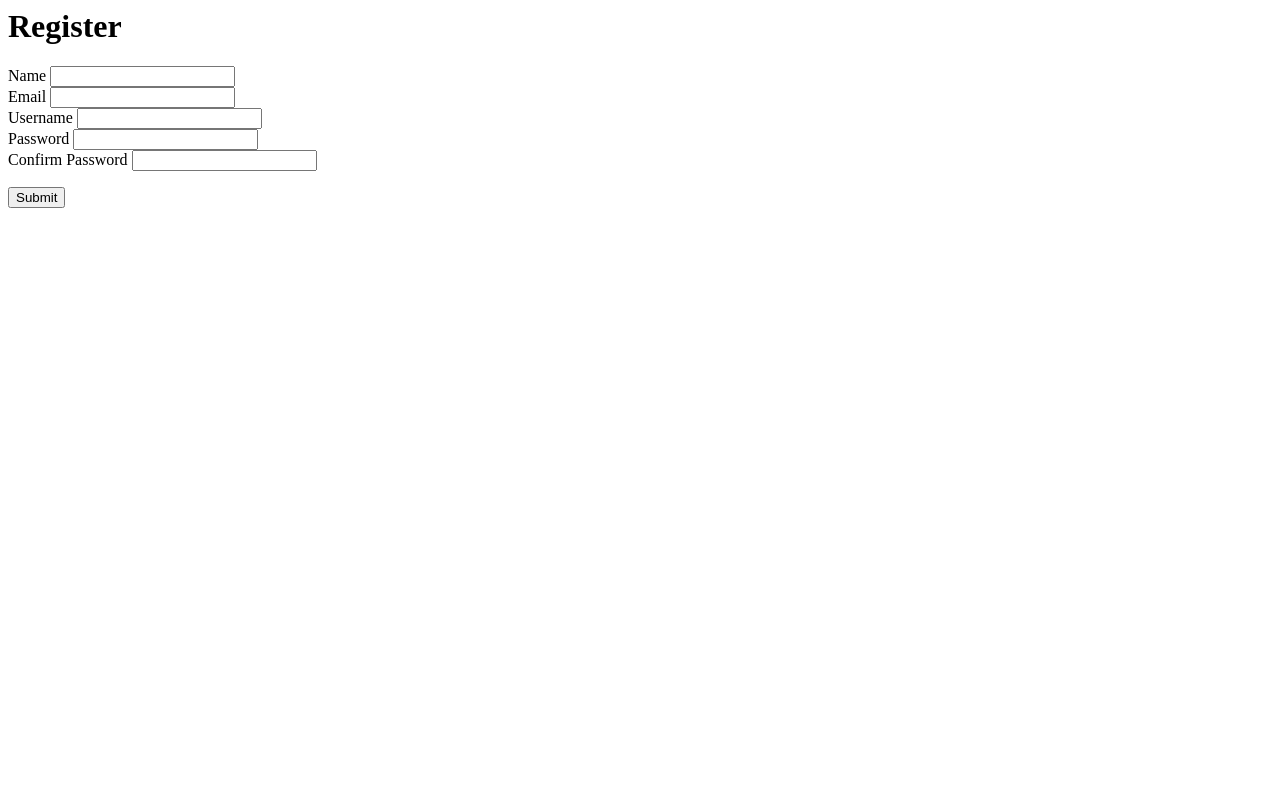
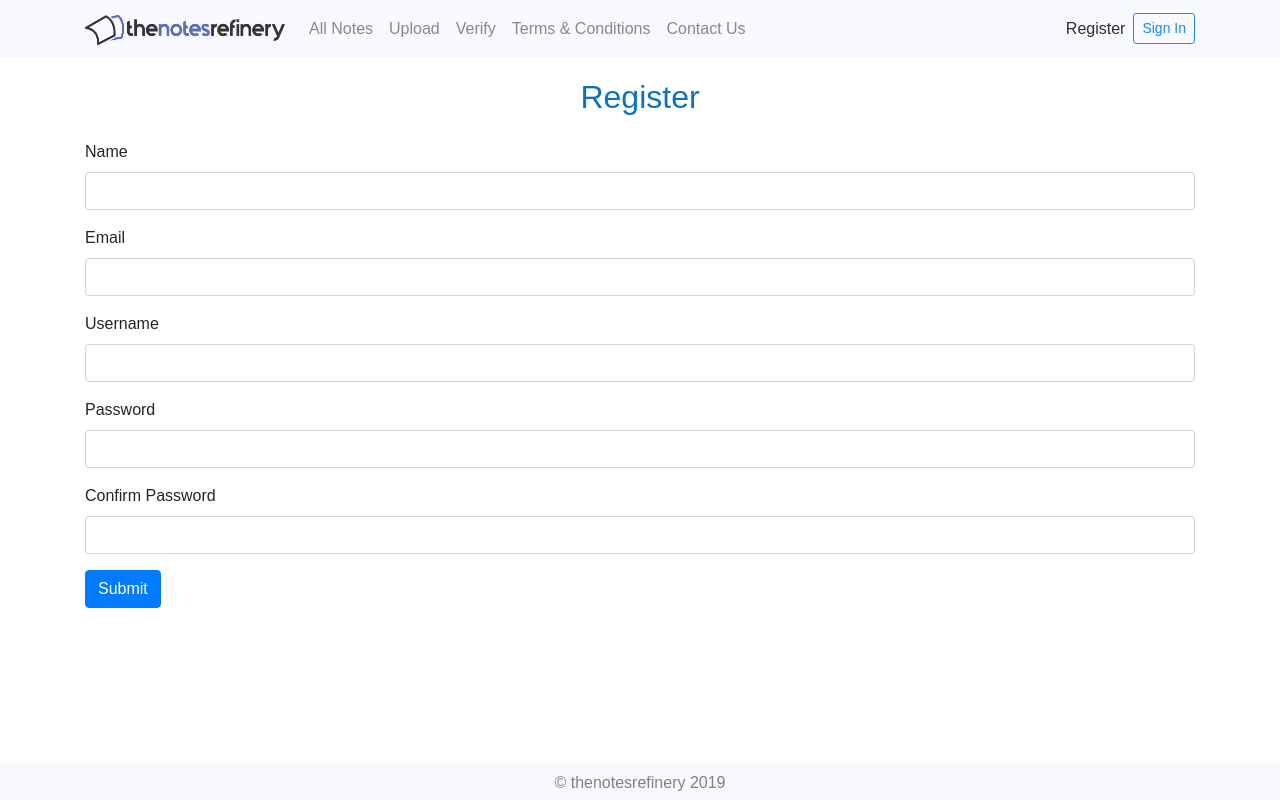
Before and after one commit to thenotesrefinery/backend, a Flask app: page /register in a window 1280 px wide. Run offline with Flask 2, Linux system fonts and the light colour scheme; some libraries are stand-ins or nearby versions.

Commit message:
created a default css file for register page, for future refactoring

```diff
--- a/app.py
+++ b/app.py
@@ -61,6 +61,10 @@ def termsCond():
 def contact():
     return render_template('contact.html')
 
+@app.route('/login')
+def login():
+    return render_template('login.html')
+
 @app.route('/register', methods=['GET', 'POST'])
 def register():
     form = RegisterForm(request.form)
--- /dev/null
+++ b/static/css/layout.css
@@ -0,0 +1,35 @@
+@font-face {
+  font-family: 'Muli';
+  src: url('../fonts/Muli.woff2') format('woff2');
+  unicode-range: U+0100-024F, U+0259, U+1E00-1EFF, U+2020, U+20A0-20AB, U+20AD-20CF, U+2113, U+2C60-2C7F, U+A720-A7FF;
+}
+
+body {
+  padding-top: 54px;
+  font-family: 'Muli', sans-serif;
+  display: flex;
+  min-height: 100vh;
+  flex-direction: column;
+}
+
+.container {
+  flex: 1;
+}
+
+nav {
+  background-color: ghostwhite;
+  opacity: 0.9;
+}
+
+footer {
+  background-color: ghostwhite;
+  width: 100%;
+  padding-bottom: 5px;
+  color: grey;
+  text-align: center;
+  padding-top: 10px;
+}
+
+.page-header {
+  color: #0C71C3;
+}
--- a/templates/contact.html
+++ b/templates/contact.html
@@ -10,10 +10,10 @@
 
 {% block content %}
 <!-- Page Content -->
-<div class="contact mx-5">
+<div class="container">
 
   <!-- Page Heading -->
-  <div class="mt-3 text-center">
+  <div class="my-4 text-center">
     <h2 class="page-header">Contact Us</h2>
     <p>Got a question or a suggestion to improve the site? Let's chat! 🙂</p>
   </div>
--- a/templates/includes/_navbar.html
+++ b/templates/includes/_navbar.html
@@ -19,13 +19,18 @@
       <img src="{{ url_for('static', filename='img/logo.png') }}" width="200" height="30" class="d-inline-block">
     </a>
     <div class="collapse navbar-collapse" id="navbarResponsive">
-      <ul class="navbar-nav">
+      <ul class="navbar-nav mr-auto">
         {% for href, id, text in navbar %}
         <li class="nav-item {% if id == active_page %}active{% endif %}">
           <a class="nav-link" href="{{ url_for(href) }}">{{ text }}</a>
         </li>
         {% endfor %}
       </ul>
+      <ul class="navbar-nav ml-auto">
+        <li class="nav-item">
+          <a class="nav-link {% if active_page == 'register' %}active{% endif %}" href="{{ url_for('register') }}">Register</a>
+        </li>
+      </ul>
     </div>
     <button type="button" class="btn btn-outline-primary btn-sm">Sign In</button>
   </div>
--- a/templates/layout.html
+++ b/templates/layout.html
@@ -20,11 +20,12 @@
   <body>
     {% include 'includes/_navbar.html' %}
 
+    {% include 'includes/_messages.html' %}
     {% block content %}{% endblock %}
 
+    <footer>&copy; thenotesrefinery 2019</footer>
   </body>
 
-  <footer>&copy; thenotesrefinery 2019</footer>
 
   <script src="{{ url_for('static', filename='jquery/jquery.min.js') }}"></script>
   <script src="{{ url_for('static', filename='bootstrap/js/bootstrap.min.js') }}"></script>
--- a/templates/register.html
+++ b/templates/register.html
@@ -1,5 +1,20 @@
-<h1>Register</h1>
-{% from "_formhelpers.html" import render_field %}
+{% extends 'layout.html' %}
+
+{% block title %}Register{% endblock %}
+
+{% block customCSS %}
+<link href="{{ url_for('static', filename='css/layout.css') }}" rel="stylesheet">
+{% endblock %}
+
+{% set active_page = 'register' %}
+
+{% block content %}
+<div class="container">
+  <div class="my-4">
+    <h2 class="text-center page-header">Register</h2>
+  </div>
+
+  {% from "includes/_formhelpers.html" import render_field %}
   <form method="POST" action="">
     <div class="form-group">
       {{render_field(form.name, class_="form-control")}}
@@ -18,3 +33,5 @@
     </div>
     <p><input type="submit" class="btn btn-primary" value="Submit"></p>
   </form>
+</div>
+{% endblock %}
```
Also changed, not shown: static/css/home.css (indentation only). Lines whose indentation alone changed are shown as unchanged.
